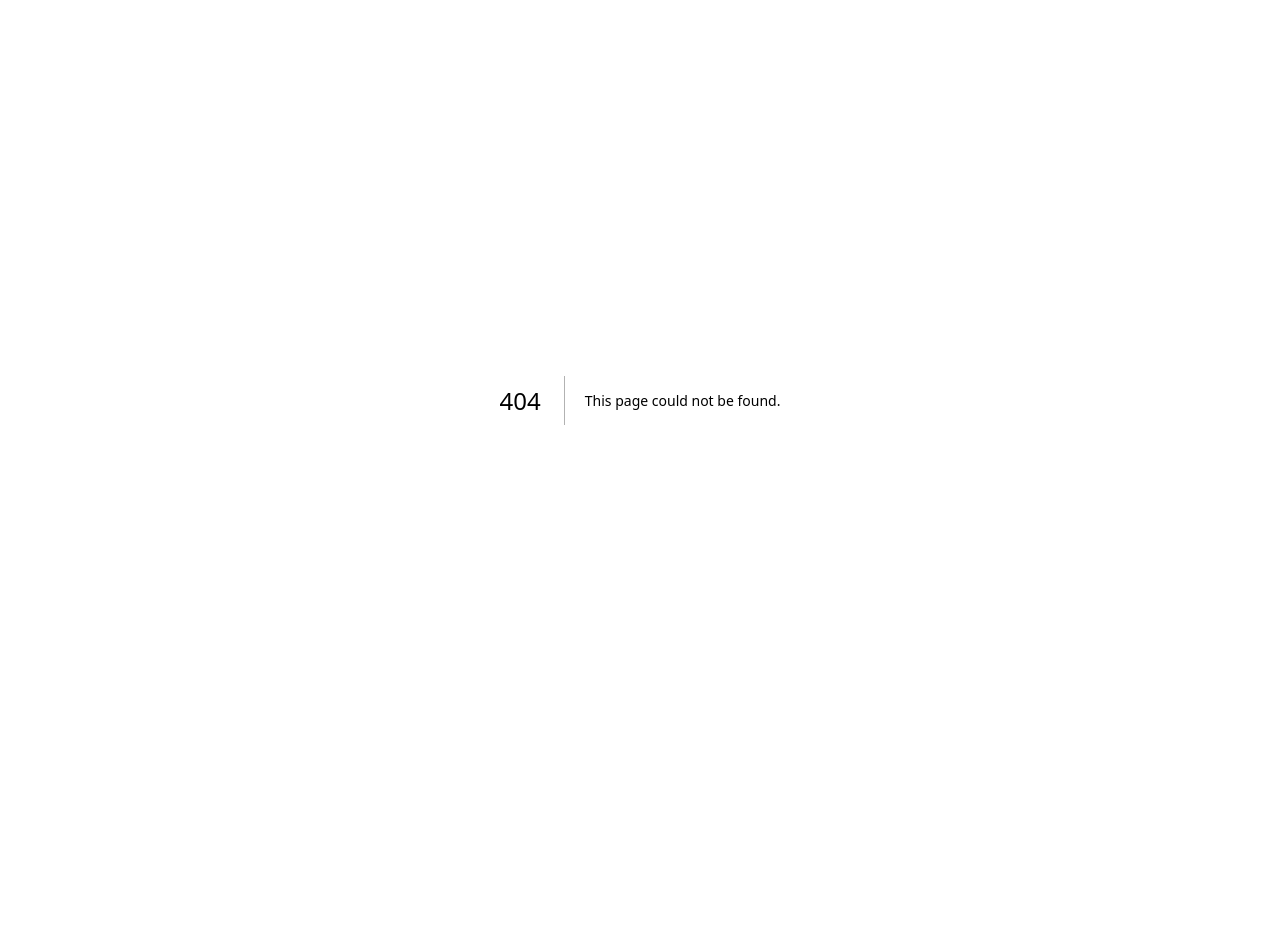
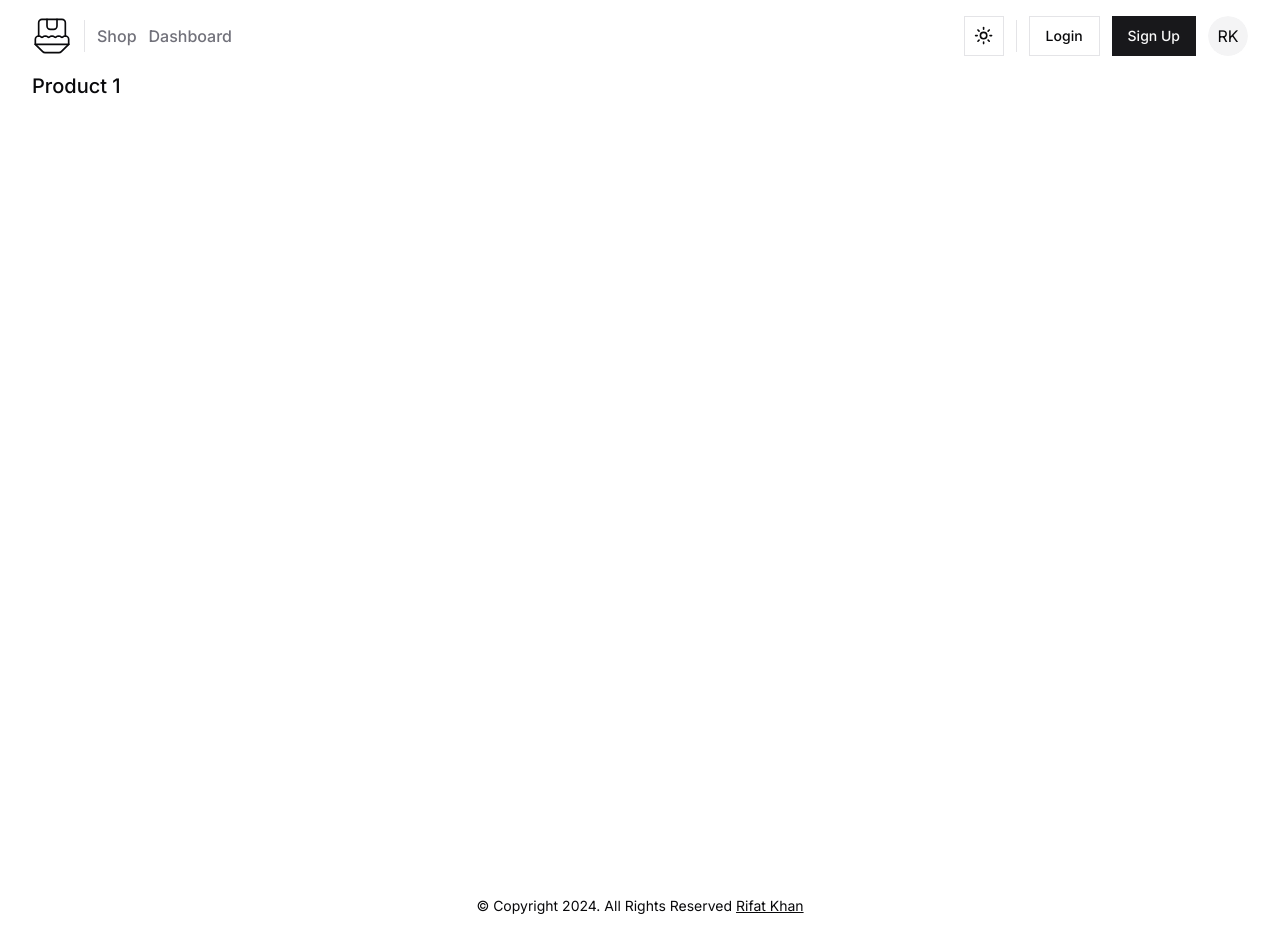
Before and after one commit to StepAsideLiL/front-mart, a Next.js app: page /shop/1 in a window 1280 px wide. Before the commit this address had no page. Before the commit the page ends 800 px from the top, so only its background shows below. Built offline with nearby package versions, Linux system fonts and the light colour scheme; a web font is replaced by a local one.

Commit message:
add product page

```diff
--- /dev/null
+++ b/app/(web)/shop/[id]/_parts/product-details.tsx
@@ -0,0 +1,11 @@
+import Title from "@/components/uis/title";
+
+const ProductDetails = ({ id }: { id: string }) => {
+  return (
+    <div>
+      <Title>Product {id}</Title>
+    </div>
+  );
+};
+
+export default ProductDetails;
--- /dev/null
+++ b/app/(web)/shop/[id]/page.tsx
@@ -0,0 +1,15 @@
+import Main from "@/components/uis/main";
+import { Suspense } from "react";
+import ProductDetails from "./_parts/product-details";
+
+const ProductPage = ({ params: { id } }: { params: { id: string } }) => {
+  return (
+    <Main variant={"container"}>
+      <Suspense fallback={"loading..."}>
+        <ProductDetails id={id} />
+      </Suspense>
+    </Main>
+  );
+};
+
+export default ProductPage;
```
